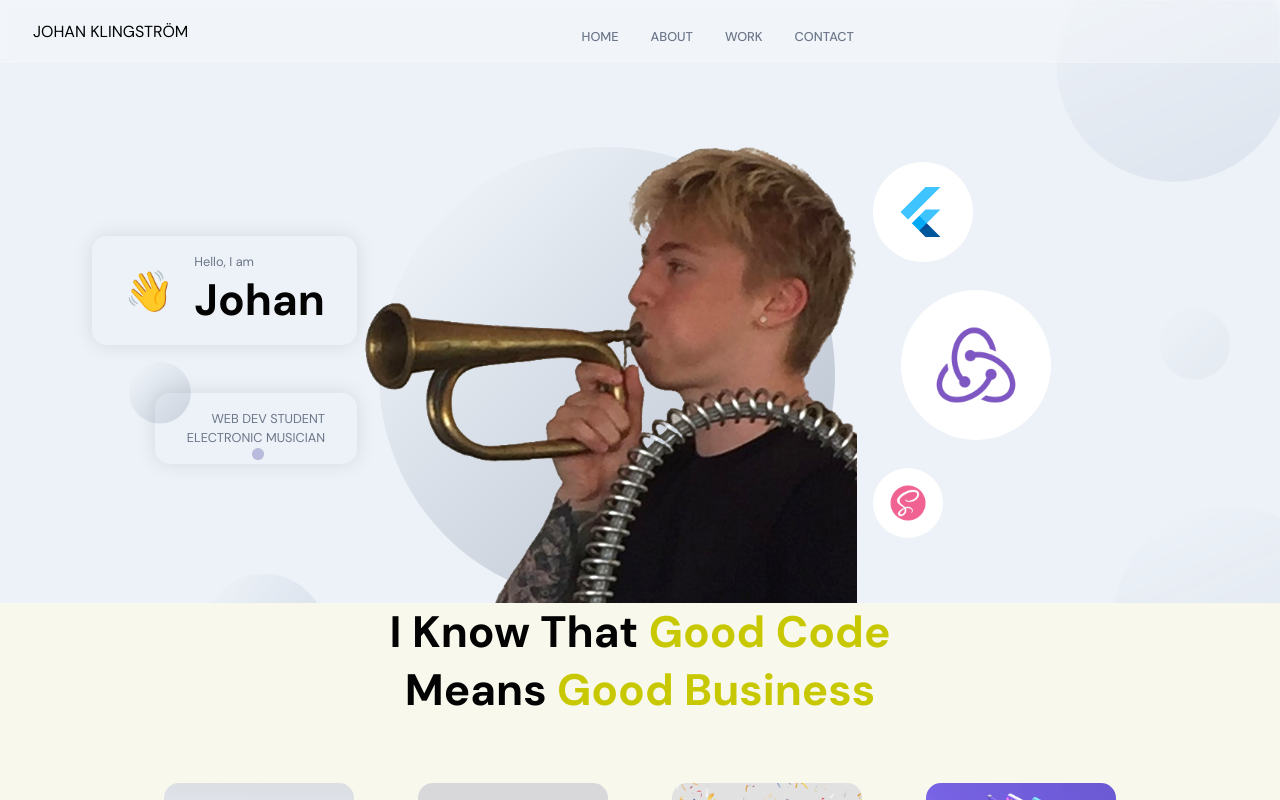
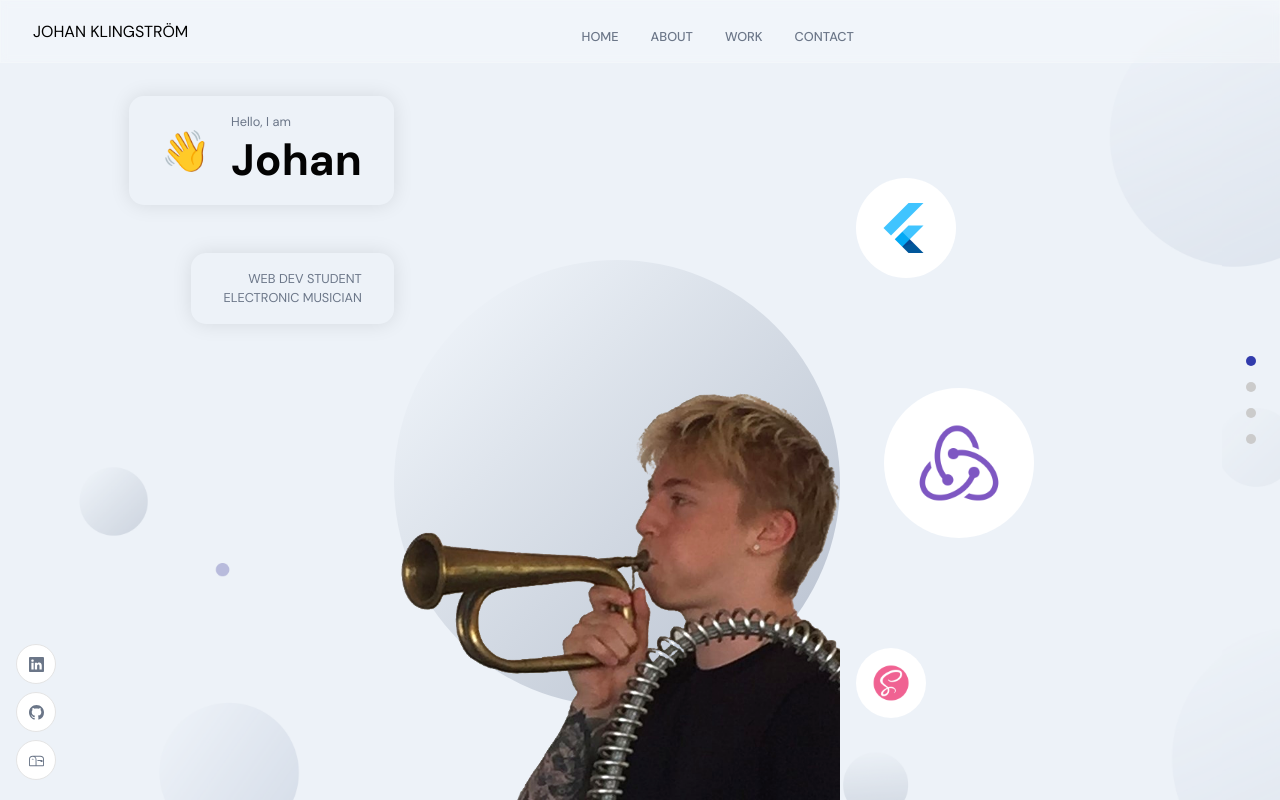
Before and after one commit to JohanKlingstrom/johanklingstrom-portfolio, a React (Create React App) app: page / in a window 1280 px wide. Shown: the top 800 px of the page. Built offline with nearby package versions, Linux system fonts and the light colour scheme.

Commit message:
Higher order components for navigations and socials

```diff
--- /dev/null
+++ b/src/components/NavigationDots.jsx
@@ -0,0 +1,17 @@
+import React from "react";
+
+const NavigationDots = ({ active }) => {
+  return (
+    <div className="app__navigation">
+      {["home", "about", "work", "contact"].map((item, index) => (
+          <a
+            href={`#${item}`}
+            className="app__navigation-dot"
+            style={active === item ? {backgroundColor: '#313BAC'} : { }}
+            />
+      ))}
+    </div>
+  );
+};
+
+export default NavigationDots;
--- /dev/null
+++ b/src/components/Socials.jsx
@@ -0,0 +1,20 @@
+import React from 'react';
+import { BsLinkedin, BsGithub, BsMailbox } from 'react-icons/bs';
+
+const Socials = () => {
+  return (
+    <div className="app__social">
+        <div>
+            <BsLinkedin />
+        </div>
+        <div>
+            <BsGithub />
+        </div>
+        <div>
+            <BsMailbox />
+        </div>
+    </div>
+  )
+}
+
+export default Socials;
--- a/src/components/index.js
+++ b/src/components/index.js
@@ -1 +1,3 @@
 export { default as Navbar } from './Navbar/Navbar';
+export { default as NavigationDots } from './NavigationDots';
+export { default as Socials } from './Socials';
--- a/src/container/About/About.jsx
+++ b/src/container/About/About.jsx
@@ -1,5 +1,7 @@
 import React, { useState, useEffect } from 'react';
 import { motion } from 'framer-motion';
+
+import { AppWrapper } from '../../wrapper';
 
 import './About.scss';
 import { images } from '../../constants';
@@ -34,4 +36,4 @@ const About = () => {
   )
 }
 
-export default About;
+export default AppWrapper(About, 'about');
--- a/src/container/Header/Header.jsx
+++ b/src/container/Header/Header.jsx
@@ -1,5 +1,7 @@
 import React from 'react';
 import { motion } from 'framer-motion';
+
+import { AppWrapper } from '../../wrapper';
 
 import { images } from '../../constants';
 import './Header.scss';
@@ -67,4 +69,4 @@ const Header = () => {
   )
 }
 
-export default Header
+export default AppWrapper(Header, 'home');
--- /dev/null
+++ b/src/wrapper/AppWrapper.js
@@ -0,0 +1,21 @@
+import React from "react";
+import { NavigationDots, Socials } from '../components';
+
+const AppWrapper = (Component, idName, classNames) => function HOC() {
+  return (
+    <div id={idName} className={`app__container ${classNames}`}>
+        <Socials />
+
+        <div className="app__wrapper app__flex">
+            <Component />
+            <div className="copyright">
+                <p className="p-text">@2020 JK</p>
+                <p className="p-text">All rights reserved</p>
+            </div>
+        </div>
+        <NavigationDots active={idName} />
+    </div>
+  )
+}
+
+export default AppWrapper
--- /dev/null
+++ b/src/wrapper/index.js
@@ -0,0 +1 @@
+export { default as AppWrapper } from './AppWrapper';
```
